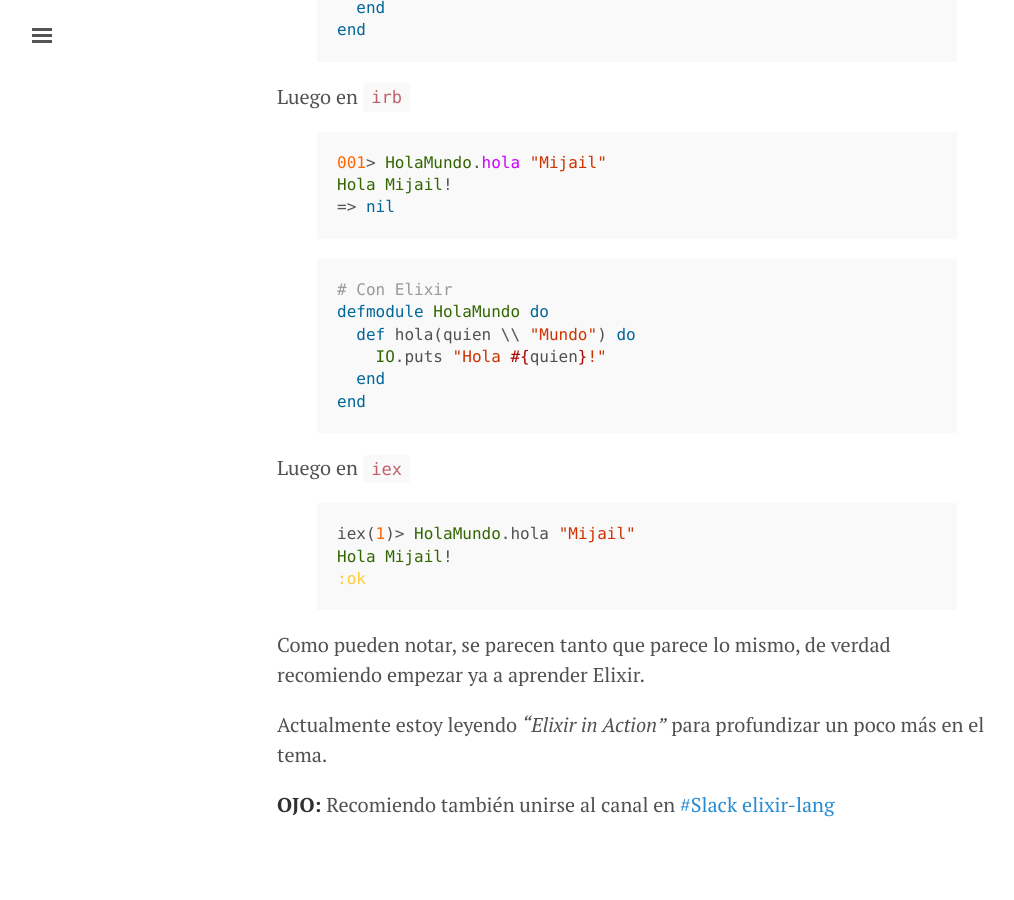
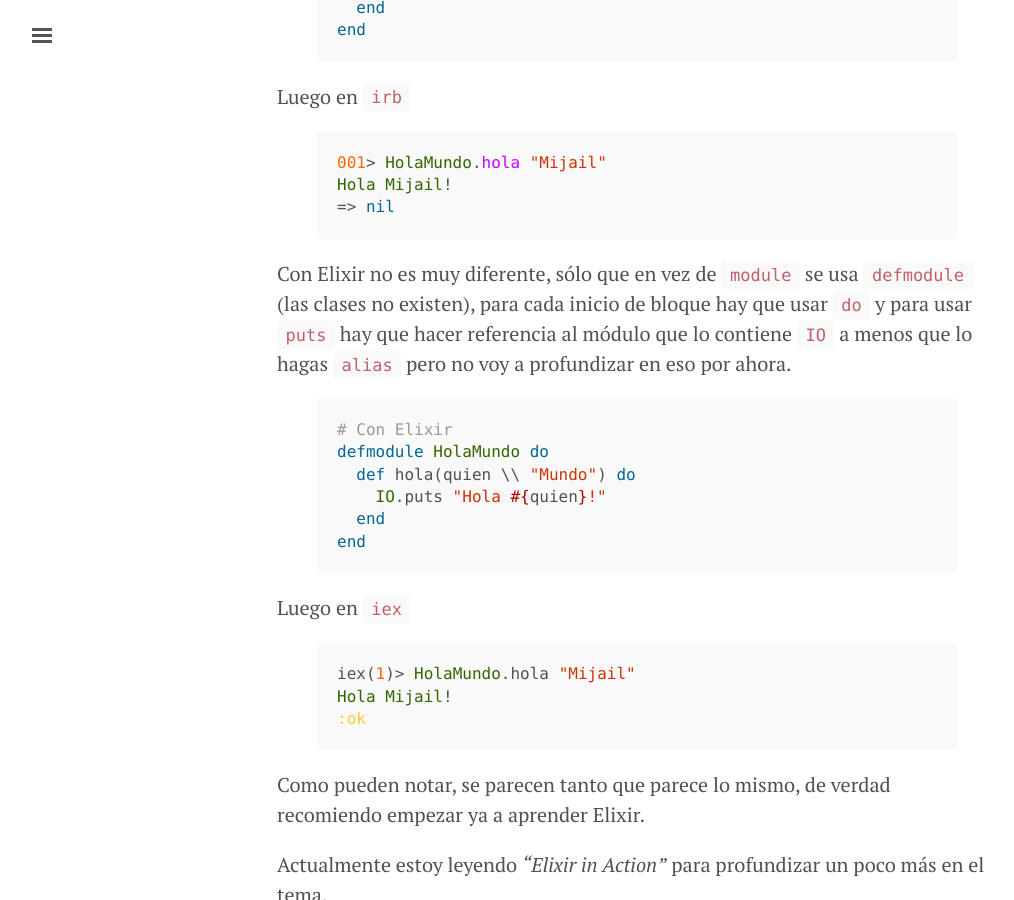
Before and after one commit to mijailr/mijailr.github.io, a Jekyll site: the page built from _posts/2016-10-17-primeros-pasos-con-elixir.md, in a window 1280 px wide and 900 px high, scrolled down 1221 px. Shown: the whole window, without its empty margins (3-1017 px from the left). Built offline with Jekyll 4.4.1, drawn with Linux system fonts in a browser that asks for light colours.

Commit message:
Agregar detalles sobre el HolaMundo de Elixir

```diff
--- a/_posts/2016-10-17-primeros-pasos-con-elixir.md
+++ b/_posts/2016-10-17-primeros-pasos-con-elixir.md
@@ -36,6 +36,8 @@ Hola Mijail!
 => nil
 {% endhighlight %}
 
+Con Elixir no es muy diferente, sólo que en vez de `module` se usa `defmodule` (las clases no existen), para cada inicio de bloque hay que usar `do` y para usar `puts` hay que hacer referencia al módulo que lo contiene `IO` a menos que lo hagas `alias` pero no voy a profundizar en eso por ahora.
+
 {% highlight elixir %}
 # Con Elixir
 defmodule HolaMundo do
```
